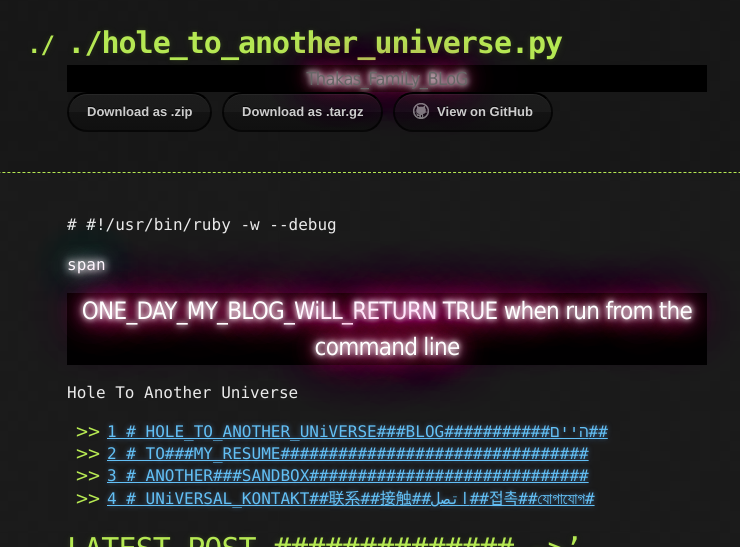
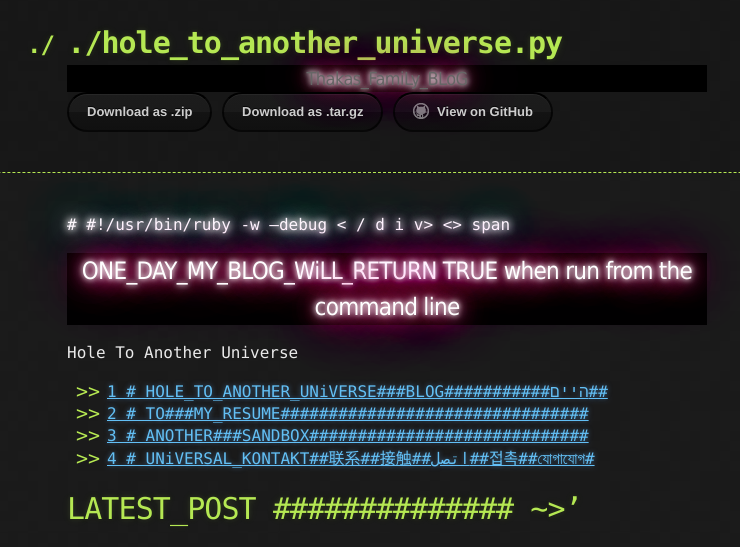
Before and after one commit to ThakaRashard/ARCHIVEholetoanotheruniverse, a Jekyll site: the page built from index.md, in a window 1280 px wide and 900 px high, cut to the strip 0-547 px from the top of the window. Shown: the whole strip, without its empty margins (253-993 px from the left). Built offline with Jekyll 4.4.1, drawn with Linux system fonts in a browser that asks for light colours; our own code applies the rules of GitHub Pages for plain Markdown files.

```diff
--- a/index.md
+++ b/index.md
@@ -286,10 +286,10 @@ li a:hover {
 </style>
 </head>
 
-<div id="neonText">
+<span class="neonText">
     # #!/usr/bin/ruby -w --debug
-</div>
-<span class="neonText"> span </span>
+< / d i v>
+<> span </span>
 
 ## ONE_DAY_MY_BLOG_WiLL_RETURN TRUE when run from the command line
 
@@ -337,7 +337,7 @@ Here I go again
 <iframe width="100%" height="300" src="https://www.youtube.com/embed/tld1o5pjdB0" title="YouTube video player" frameborder="0" allowfullscreen></iframe>
 <iframe width="100%" height="300" src="https://www.youtube.com/embed/2BqAfsLbHJ4" title="YouTube video player" frameborder="0"  allowfullscreen></iframe>
 [##HAILEY_IS_MY_WIFE##IN_CHALLENGING_MY_OPENESS_AND_WILLINGNESS_TO_ACCEPT_EVERYONE_SIMULTANEOUSLY##](https://www.youtube.com/channel/UCdeGMtF2xelP7Od2ofdP0qg)
-<iframe width="100" height="300" src="https://www.youtube.com/embed/fPfZTXQLEjI" title="YouTube video player" frameborder="0"  allowfullscreen></iframe>
+<iframe width="100%" height="300" src="https://www.youtube.com/embed/fPfZTXQLEjI" title="YouTube video player" frameborder="0"  allowfullscreen></iframe>
 <iframe width="100%" height="300" src="https://www.youtube.com/embed/foTgYYQniJ0" title="YouTube video player" frameborder="0"  allowfullscreen></iframe>
 <div id="neonText">
 <span class="neonText"> Can Class Action Lawsuits Be Brought in Sexual Abuse Cases?  </span>
```
